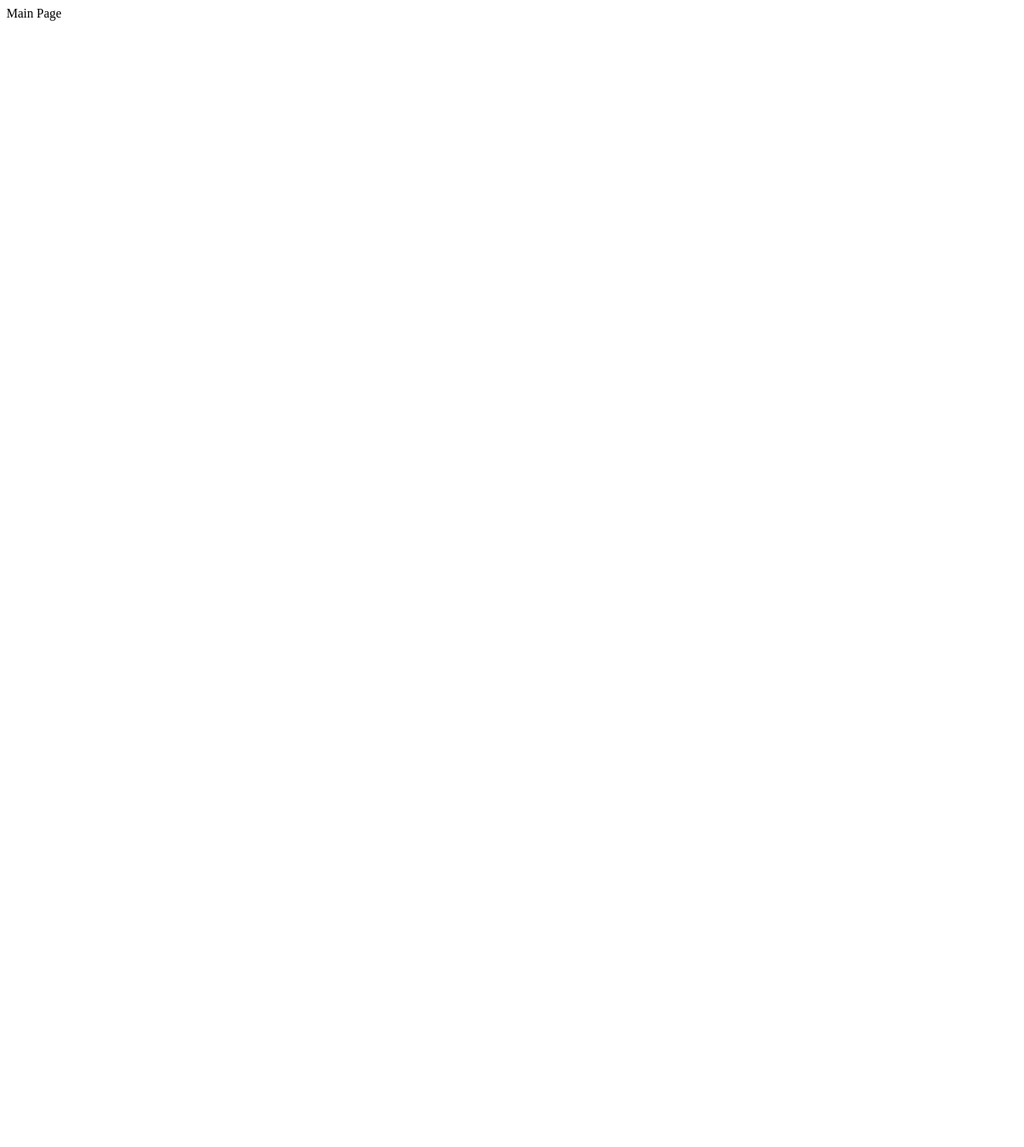
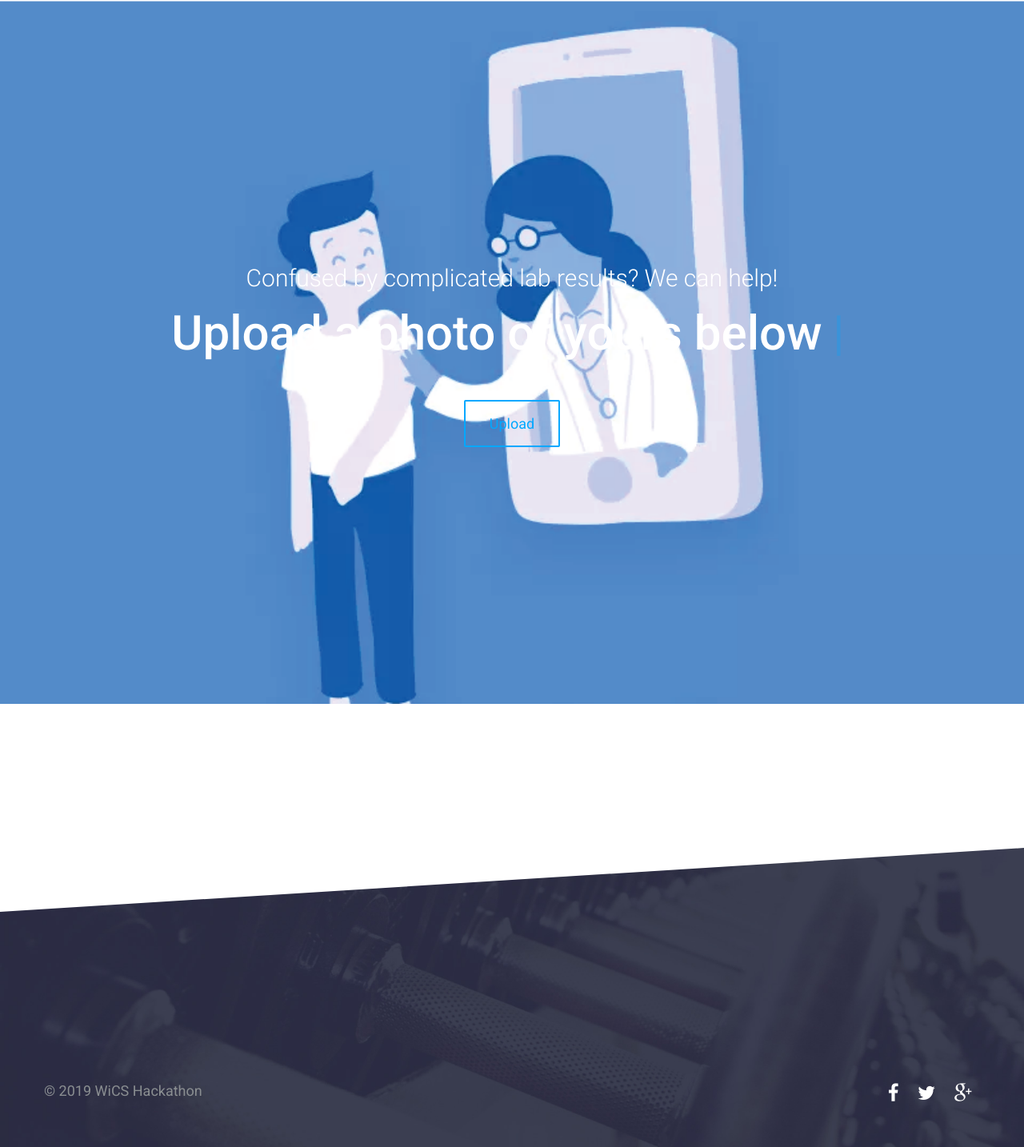
Before and after one commit to jeevna/lyvr, a Flask app: page / in a window 1280 px wide. Before the commit the page is almost empty. Shown: the whole page at 80% size. Before the commit the page ends 26 px from the top, so only its background shows below. Run offline with Flask 2, Linux system fonts and the light colour scheme; parts of the project's set-up code (start-up, migrations or seed data) failed here and were passed over; some libraries are stand-ins or nearby versions.

Commit message:
added landing page

```diff
--- a/templates/css/cardio.css
+++ b/templates/css/cardio.css
@@ -114,7 +114,7 @@ header {
 	width: 100%;
 	color: white;
 	background: rgba(28, 36, 65, 0.93);
-	background: url('../img/header.jpg');
+	background: url('../img/doctor.png');
 	background-size: cover;
 }
 
--- a/templates/index.html
+++ b/templates/index.html
@@ -1,12 +1,104 @@
 <!DOCTYPE html>
 <html class="no-js" lang="en">
+    <head>
+        <meta charset="UTF-8">
+        <meta http-equiv="X-UA-Compatible" content="IE=edge">
+        <meta name="viewport" content="width=device-width, initial-scale=1">
+        <title> Lyvr </title>
+        <meta name="description" content="Cardio is a free one page template made exclusively for Codrops by Luka Cvetinovic" />
+        <meta name="keywords" content="html template, css, free, one page, gym, fitness, web design" />
+        <meta name="author" content="Luka Cvetinovic for Codrops" />
+        <!-- Favicons (created with http://realfavicongenerator.net/)-->
+        <link rel="apple-touch-icon" sizes="57x57" href="img/favicons/apple-touch-icon-57x57.png">
+        <link rel="apple-touch-icon" sizes="60x60" href="img/favicons/apple-touch-icon-60x60.png">
+        <link rel="icon" type="image/png" href="img/favicons/favicon-32x32.png" sizes="32x32">
+        <link rel="icon" type="image/png" href="img/favicons/favicon-16x16.png" sizes="16x16">
+        <link rel="manifest" href="img/favicons/manifest.json">
+        <link rel="shortcut icon" href="img/favicons/favicon.ico">
+        <meta name="msapplication-TileColor" content="#00a8ff">
+        <meta name="msapplication-config" content="img/favicons/browserconfig.xml">
+        <meta name="theme-color" content="#ffffff">
+        <!-- Normalize -->
+        <link rel="stylesheet" type="text/css" href="css/normalize.css">
+        <!-- Bootstrap -->
+        <link rel="stylesheet" type="text/css" href="css/bootstrap.css">
+        <!-- Owl -->
+        <link rel="stylesheet" type="text/css" href="css/owl.css">
+        <!-- Animate.css -->
+        <link rel="stylesheet" type="text/css" href="css/animate.css">
+        <!-- Font Awesome -->
+        <link rel="stylesheet" type="text/css" href="fonts/font-awesome-4.1.0/css/font-awesome.min.css">
+        <!-- Elegant Icons -->
+        <link rel="stylesheet" type="text/css" href="fonts/eleganticons/et-icons.css">
+        <!-- Main style -->
+        <link rel="stylesheet" type="text/css" href="css/cardio.css">
+      </head>
 
-<head>
-  <title>Camera</title>
-</head>
+      <body>
+        <div class="preloader">
+          <img src="img/loader.gif" alt="Preloader image">
+        </div>
+        <header id="intro">
+          <div class="container">
+            <div class="table">
+              <div class="header-text">
+                <div class="row">
+                  <div class="col-md-12 text-center">
+                    <h3 class="light white"> Confused by complicated lab results? We can help! </h3>
+                    <h1 class="white typed"> Upload a photo of yours below </h1>
+                    <span class="typed-cursor">|</span>
+                  </div>
+                </div>
+                <br>
+                <br>
+                <button data-toggle="modal" data-target="#modal1" class="btn btn-blue-fill">Upload</button>
+              </div>
+            </div>
+          </div>
+        </header>
 
-<body>
-Main Page
-</body>
+
+        <section id="services" class="section section-padded">
+          <div class="container">
+            <!-- <div class="row text-center title">
+              <h2>Services</h2>
+              <h4 class="light muted">Achieve the best results with our wide variety of training options!</h4>
+            </div> -->
+          </div>
+          <div class="cut cut-bottom"></div>
+        </section>
+        <footer>
+          <div class="container">
+            <div class="row">
+            <div class="row bottom-footer text-center-mobile">
+              <div class="col-sm-8">
+                <p>&copy; 2019 WiCS Hackathon </a></p>
+              </div>
+              <div class="col-sm-4 text-right text-center-mobile">
+                <ul class="social-footer">
+                  <li><a href="http://www.facebook.com/pages/Codrops/159107397912"><i class="fa fa-facebook"></i></a></li>
+                  <li><a href="http://www.twitter.com/codrops"><i class="fa fa-twitter"></i></a></li>
+                  <li><a href="https://plus.google.com/101095823814290637419"><i class="fa fa-google-plus"></i></a></li>
+                </ul>
+              </div>
+            </div>
+          </div>
+        </footer>
+        <!-- Holder for mobile navigation -->
+        <div class="mobile-nav">
+          <ul>
+          </ul>
+          <a href="#" class="close-link"><i class="arrow_up"></i></a>
+        </div>
+        <!-- Scripts -->
+        <script src="js/jquery-1.11.1.min.js"></script>
+        <script src="js/owl.carousel.min.js"></script>
+        <script src="js/bootstrap.min.js"></script>
+        <script src="js/wow.min.js"></script>
+        <script src="js/typewriter.js"></script>
+        <script src="js/jquery.onepagenav.js"></script>
+        <script src="js/main.js"></script>
+      </body>
+
 
 </html>
```
Also changed, not shown: templates/img/doctor.png (added).
